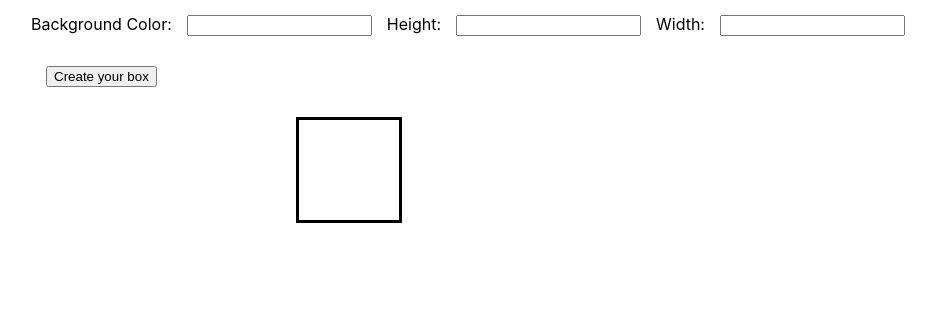
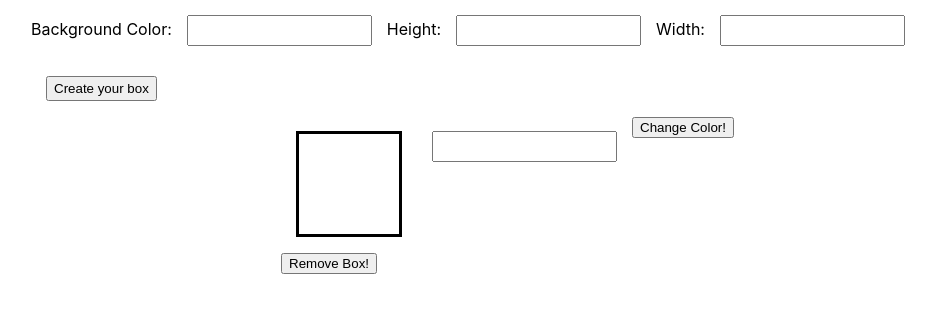
Before and after one commit to Lopez-CL/box-generator, a React (Create React App) app: page / in a window 1280 px wide. Both pictures are taken after typing "Sample", "Sample", "Sample" into the empty fields and a click on the input "Create your box". Shown: the top 312 px of the page, without its empty margins (109-1045 px from the left). Built offline with nearby package versions, Linux system fonts and the light colour scheme.

Commit message:
implemented full CRUD functionality

```diff
--- a/src/App.css
+++ b/src/App.css
@@ -6,6 +6,7 @@
 
 input {
   margin: 15px;
+  height: 25px;
 }
 
 #container {
--- a/src/App.js
+++ b/src/App.js
@@ -8,7 +8,7 @@ function App() {
   return (
     <div className="App">
       <BlockInput setStyle = {setStyle} style = {style}/>
-      <BlockDisplay style = {style}/>
+      <BlockDisplay style = {style} setStyle={setStyle}/>
     </div>
   );
 }
--- a/src/components/BlockDisplay.jsx
+++ b/src/components/BlockDisplay.jsx
@@ -1,18 +1,45 @@
 import React from 'react'
 import {useState} from 'react';
 const BlockDisplay = (props) => {
-    const {style} = props;
+    const {style, setStyle} = props;
+    const [color, setColor] = useState();
+    const changeColor = (idx) => {
+        const boxUpdate = style.map((item, index)=>{
+            if(idx == index){
+                item.bgColor = color;
+            }
+            return item;
+        })
+        setStyle(boxUpdate);
+        console.log(boxUpdate)
+        setColor('');
+    }
+    const deleteItem = (idx) =>{
+        const boxDelete = style.filter((item,index)=>{
+            return  idx !== index
+        })
+        setStyle(boxDelete);
+        // don't need to add brackets because we are not creating a new array. Just passing an update one already created.
 
+        console.log(style);
+    }
     return (
         <div id='container'>
         {
             style.map( (item, index) => (
-                <div key={index} className='created-block' style={{backgroundColor: item.bgColor, height: item.height, width: item.width}}>
-
-                </div>
+                <>
+                    <div key={index} className='created-block' style={{backgroundColor: item.bgColor, height: item.height, width: item.width}}>
+                    </div>
+                    <input onChange={(e)=>setColor(e.target.value)}/>
+                    <div>
+                        <button onClick={()=>changeColor(index)}>Change Color!</button>
+                    </div>
+                    <div>
+                        <button onClick={()=>deleteItem(index)}>Remove Box!</button>
+                    </div>
+                </>
                 // the html for the box and each color passed into the array
             ))
-
         }
         </div>
     );
--- a/src/components/BlockInput.jsx
+++ b/src/components/BlockInput.jsx
@@ -19,6 +19,7 @@ const BlockInput = (props) => {
         setStyleHeight('');
         setStyleWidth('');
     };
+    // CRUD OPERATIONS
     return (
         <div>
             <form onSubmit={handleSubmit}>
```
